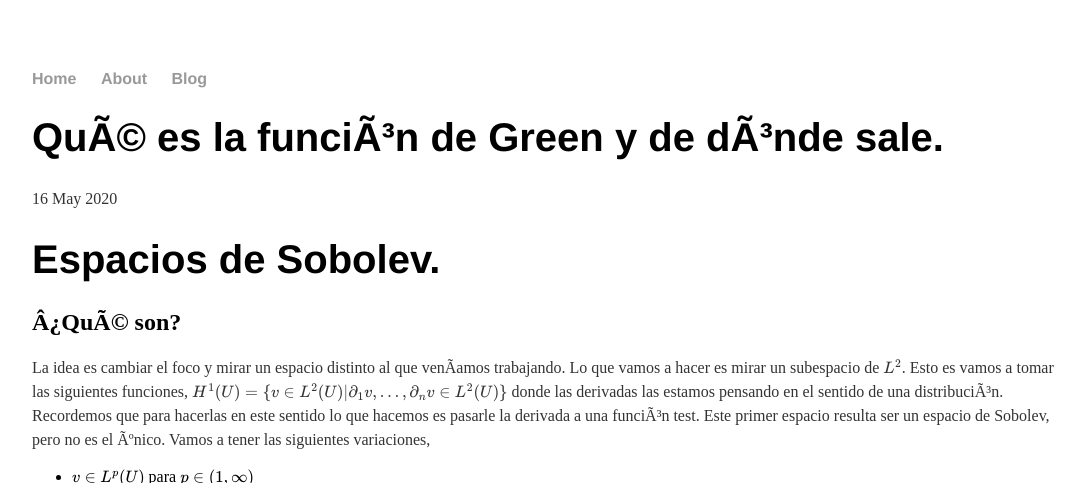
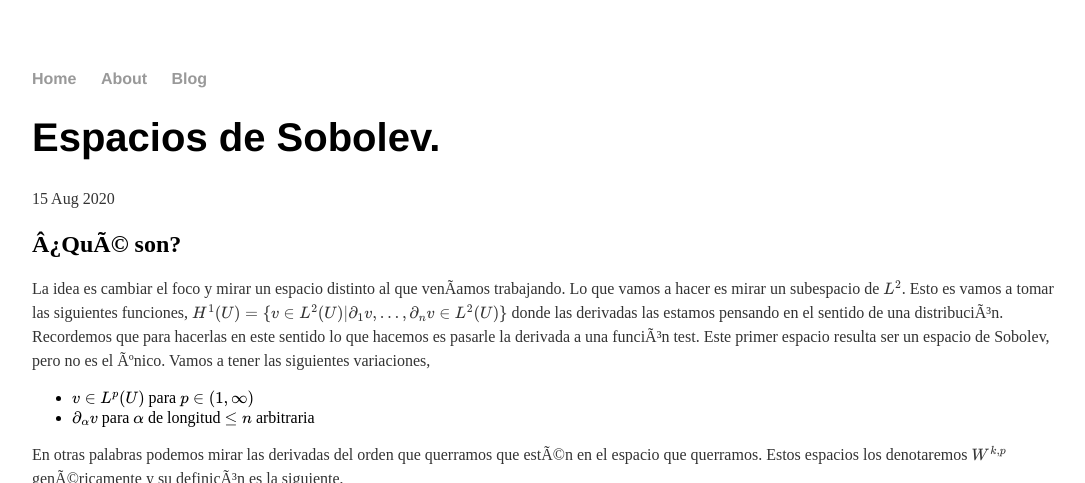
Before and after one commit to leolerena/leolerena.github.io, a Jekyll site: the page built from _posts/2020-14-08-espacios-sobolev.md, in a window 1280 px wide and 900 px high, cut to the strip 0-483 px from the top of the window. Shown: the whole strip, without its empty margins (96-1181 px from the left). Built offline with Jekyll 4.4.1, drawn with Linux system fonts in a browser that asks for light colours; formulas are drawn with MathJax 3; a script that is not in the unit is left out.

Commit message:
Update 2020-14-08-espacios-sobolev.md

```diff
--- a/_posts/2020-14-08-espacios-sobolev.md
+++ b/_posts/2020-14-08-espacios-sobolev.md
@@ -1,11 +1,11 @@
 ---
 layout: post
-title: "Qué es la función de Green y de dónde sale."
+title: "Espacios de Sobolev."
 mathjax: true
-date: 2020-05-16
+date: 2020-08-15
 ---
 
-# Espacios de Sobolev.
+
 
 ## ¿Qué son?
 
```
